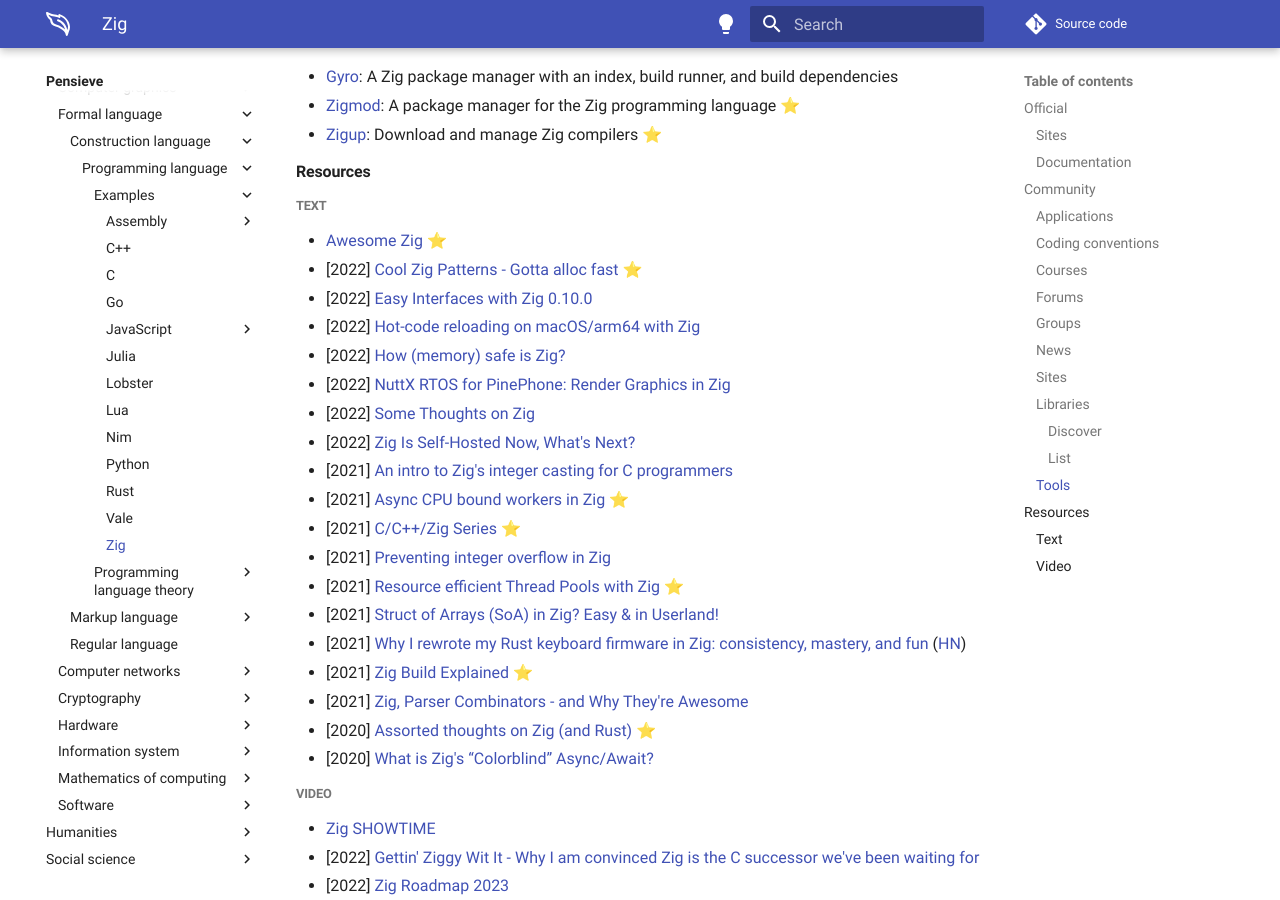
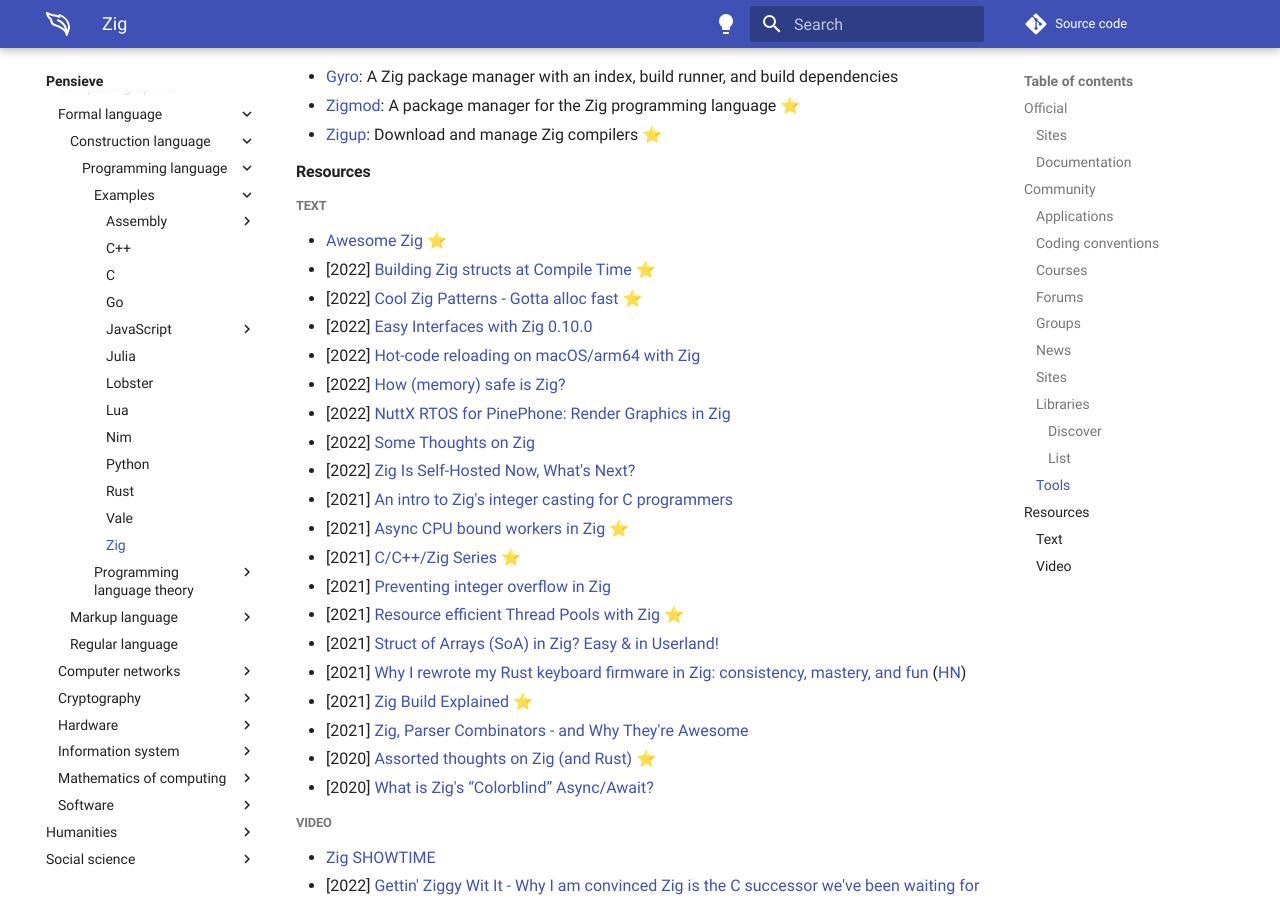
Before and after one commit to paveloom/paveloom.dev, an MkDocs documentation site: the page built from content/pensieve/zig.md, in a window 1280 px wide and 900 px high, scrolled down 1578 px. Built offline with MkDocs 1.6.1 and Material for MkDocs 9.7.7, drawn with Linux system fonts in a browser that asks for light colours; comment, search, counter and statistics services are not loaded.

Commit message:
Pensieve: update the Zig page.

```diff
--- a/content/pensieve/zig.md
+++ b/content/pensieve/zig.md
@@ -63,6 +63,7 @@
 
 ##### Text
 - [Awesome Zig](https://github.com/C-BJ/awesome-zig) ⭐
+- [2022] [Building Zig structs at Compile Time](https://mht.wtf/post/comptime-struct) ⭐
 - [2022] [Cool Zig Patterns - Gotta alloc fast](https://zig.news/xq/cool-zig-patterns-gotta-alloc-fast-23h) ⭐
 - [2022] [Easy Interfaces with Zig 0.10.0](https://zig.news/kristoff/easy-interfaces-with-zig-0100-2hc5)
 - [2022] [Hot-code reloading on macOS/arm64 with Zig](https://www.jakubkonka.com/2022/03/16/hcs-zig.html)
```
